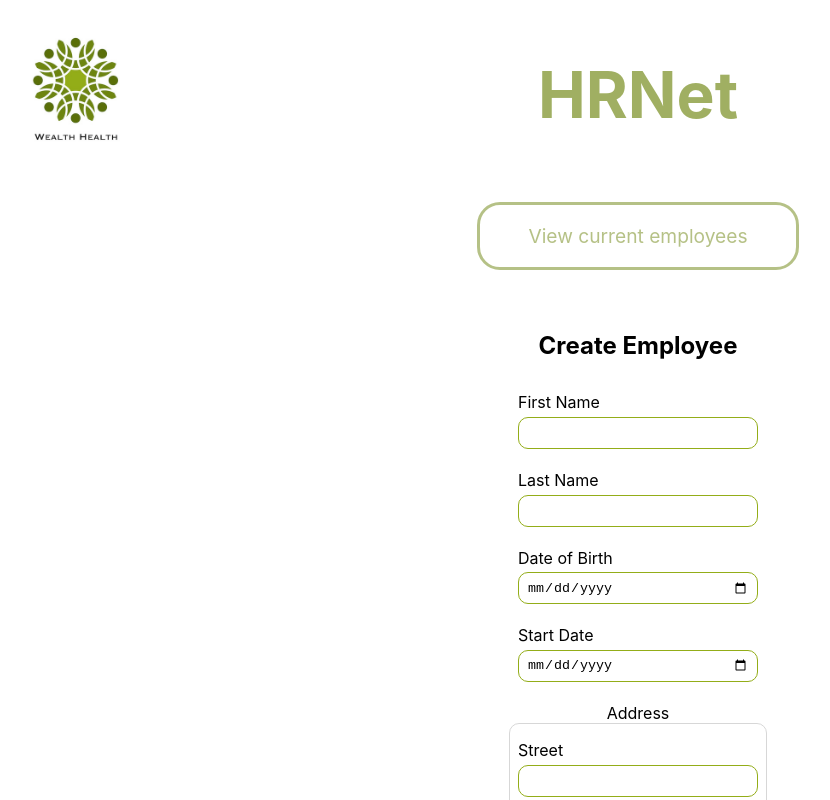
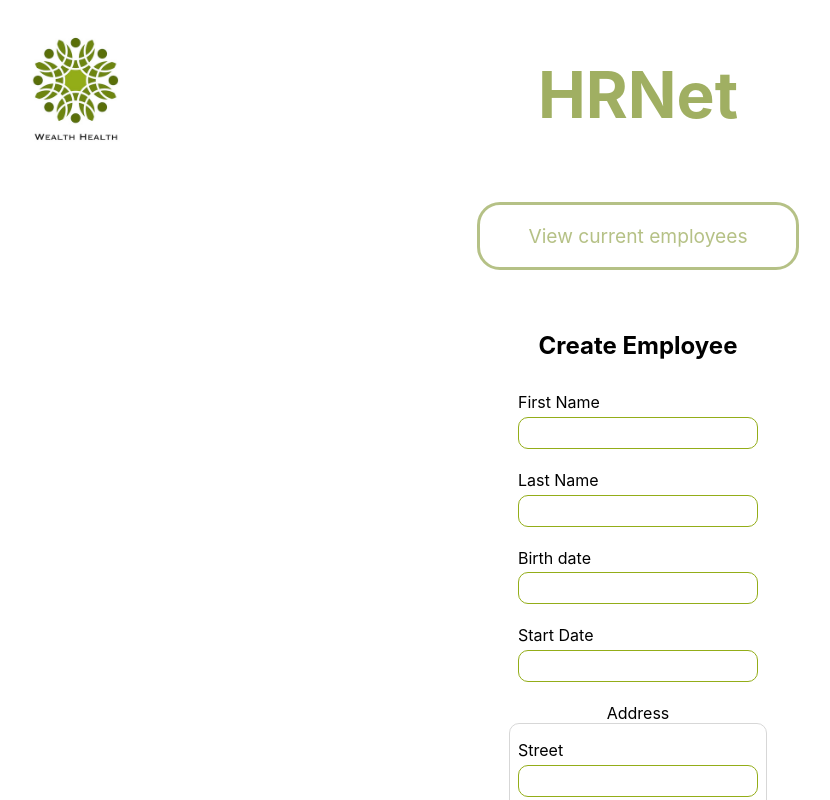
Before and after one commit to julienverley/HRnet, a React (Create React App) app: page / in a window 1280 px wide. Shown: the top 800 px of the page, without its empty margins (2-832 px from the left). Built offline with nearby package versions, Linux system fonts and the light colour scheme.

Commit message:
Weekly update

```diff
--- a/src/components/EmployeeCreateForm.jsx
+++ b/src/components/EmployeeCreateForm.jsx
@@ -1,13 +1,15 @@
-import React from "react";
-import { useFormik } from "formik";
+import React, { useState } from "react";
+import { useFormik, useField, useFormikContext } from "formik";
 import { yupValidationSchema } from "../schemas/yupValidationSchema"; // import of validation schema
 import { employeesListContext } from "../context/ContextProvider";
 import CustomSelect from "./CustomSelect";
 import { states } from "../data/statesList";
+import DatePicker from "react-datepicker";
+import "react-datepicker/dist/react-datepicker.css";
 
 const EmployeeCreateForm = () => {
   const context = React.useContext(employeesListContext); ///
-  console.log(context);
+  // console.log(context);
 
   // react-select:
   const departmentOptions = [
@@ -18,11 +20,15 @@ const EmployeeCreateForm = () => {
     { value: "legal", label: "Legal" },
   ];
 
+  // react-select:
   const stateOptions = states.map((state) => ({
     value: state.name,
     label: state.name,
   }));
-  console.log(stateOptions);
+  // console.log(stateOptions);
+
+  // react-datepicker:
+  // const [selectedDate, setSelectedDate] = useState(null);
 
   const formik = useFormik({
     initialValues: {
@@ -91,11 +97,25 @@ const EmployeeCreateForm = () => {
           {formik.errors.lastName && formik.touched.lastName && (
             <p className="error-message">{formik.errors.lastName}</p>
           )}
-
+          {/*  */}
+          {/* Date birth */}
           {/*  */}
           <div className="birthdate input-container">
-            <label htmlFor="birthDate">Date of Birth</label>
-            <input
+            <label htmlFor="birthDate">Birth date</label>
+            <DatePicker
+              value={formik.values.birthDate}
+              onChange={(newDate) => formik.setFieldValue("birthDate", newDate)}
+              onBlur={formik.handleBlur} /// ? pas sûr de ce qu'il faut mettre ici
+              dateFormat="yyyy/MM/dd"
+              id="birthDate"
+              name="birthDate"
+              className={
+                formik.errors.birthDate && formik.touched.birthDate
+                  ? "input-error"
+                  : "input"
+              } /// ? ne fonctionne pas
+            />
+            {/* <input
               value={formik.values.birthDate}
               onChange={formik.handleChange}
               onBlur={formik.handleBlur}
@@ -107,16 +127,31 @@ const EmployeeCreateForm = () => {
                   ? "input-error"
                   : "input"
               }
-            />
+            /> */}
           </div>
           {formik.errors.birthDate && formik.touched.birthDate && (
             <p className="error-message">{formik.errors.birthDate}</p>
           )}
-
+          {/* /// ? ne fonctionne pas */}
+          {/*  */}
+          {/* Date start */}
           {/*  */}
           <div className="startdate input-container">
             <label htmlFor="startDate">Start Date</label>
-            <input
+            <DatePicker
+              value={formik.values.startDate}
+              onChange={(newDate) => formik.setFieldValue("startDate", newDate)}
+              onBlur={formik.handleBlur} /// ? pas sûr de ce qu'il faut mettre ici
+              dateFormat="yyyy/MM/dd"
+              id="startDate"
+              name="startDate"
+              className={
+                formik.errors.startDate && formik.touched.startDate
+                  ? "input-error"
+                  : "input"
+              } /// ? ne fonctionne pas
+            />
+            {/* <input
               value={formik.values.startDate}
               onChange={formik.handleChange}
               onBlur={formik.handleBlur}
@@ -128,12 +163,13 @@ const EmployeeCreateForm = () => {
                   ? "input-error"
                   : "input"
               }
-            />
+            /> */}
           </div>
           {formik.errors.startDate && formik.touched.startDate && (
             <p className="error-message">{formik.errors.startDate}</p>
           )}
         </div>
+        {/* /// ? ne fonctionne pas */}
 
         {/* Address */}
         <h3>Address</h3>
--- a/src/context/ContextProvider.js
+++ b/src/context/ContextProvider.js
@@ -1,13 +1,13 @@
 import React, { useState } from "react";
 
-// employeesListContext = context object
+// Context object:
 export const employeesListContext = React.createContext({
   employees: [],
 });
 
 // children = prop passed to the ContextProvider children components
 const ContextProvider = ({ children }) => {
-  // employee list
+  // employee list and setEmployees = function updating
   const [employees, setEmployees] = useState([
     {
       firstName: "Cati",
--- a/src/pages/EmployeesList.js
+++ b/src/pages/EmployeesList.js
@@ -9,7 +9,8 @@ import AtomNavButton from "../components/atoms/AtomNavButton";
 
 const EmployeesList = () => {
   const context = React.useContext(employeesListContext); ///
-  console.log(context.employees); //
+  // console.log(context); //
+  // console.log(context.employees); //
   return (
     <>
       <Header h1="Current Employees" />
@@ -25,6 +26,15 @@ const EmployeesList = () => {
         <br />
         <Table data={context.employees} />
       </div>
+      {new Date().toLocaleDateString("fr-FR", {
+        weekday: "long",
+        year: "numeric",
+        month: "long",
+        day: "numeric",
+        hour: "numeric",
+        minute: "numeric",
+        second: "numeric",
+      })}
     </>
   );
 };
--- a/src/schemas/yupValidationSchema.js
+++ b/src/schemas/yupValidationSchema.js
@@ -25,8 +25,8 @@ export const yupValidationSchema = yup.object().shape({
     .min(2, "Too short last name")
     .max(20, "Too long")
     .required("Last name is required"),
-  birthDate: yup.date().required("Birth date is required"),
-  startDate: yup.date().required("Start date is required"),
+  birthDate: yup.date().required("Birth date is required"), ///
+  startDate: yup.date().required("Start date is required"), ///
   street: yup
     .string()
     .min(2, "Too short street name")
```
